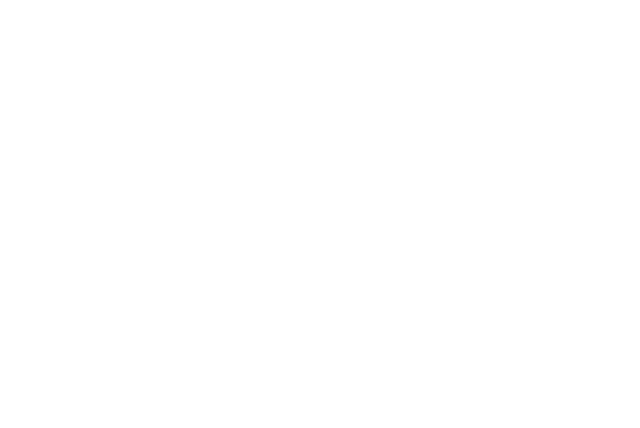
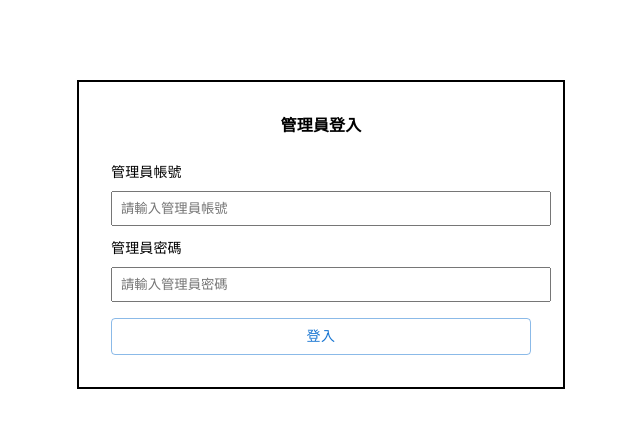
Before and after one commit to Chenredfish/Software_Engineer_Project_2025, a React app in the folder frontend/: page /admin/login in a window 1280 px wide. Before the commit this address had no page. Shown: the top 428 px of the page, without its empty margins (319-959 px from the left). Built offline with nearby package versions, Linux system fonts and the light colour scheme.

Commit message:
管理員登入

```diff
--- a/frontend/src/App.jsx
+++ b/frontend/src/App.jsx
@@ -11,6 +11,7 @@
 import ForgotPasswordPage from "./pages/ForgotPasswordPage";
 import ResetPasswordPage from "./pages/ResetPasswordPage";
 import MovieDetailPage from "./pages/MovieDetailPage";
+import AdminLoginPage from "./pages/AdminLoginPage";
 
 function App() {
   return (
@@ -28,6 +29,7 @@
         <Route path="/forgot-password" element={<ForgotPasswordPage />} />
         <Route path="/reset-password" element={<ResetPasswordPage />} />
         <Route path="/movies/:movieID" element={<MovieDetailPage />} />
+        <Route path="/admin/login" element={<AdminLoginPage />} />
 
 
         {/* 以下都先未接入 */}
--- /dev/null
+++ b/frontend/src/pages/AdminLoginPage.jsx
@@ -0,0 +1,98 @@
+import React, { useState } from "react";
+import axios from "axios";
+import { Box, Typography, Button } from "@mui/material";
+import { useNavigate } from "react-router-dom";
+
+export default function AdminLoginPage() {
+  const navigate = useNavigate();
+  const [account, setAccount] = useState("");
+  const [password, setPassword] = useState("");
+  const [error, setError] = useState("");
+
+  const handleLogin = async () => {
+    setError("");
+
+    if (!account || !password) {
+      setError("請輸入帳號與密碼");
+      return;
+    }
+
+    try {
+      const res = await axios.post(
+        "http://localhost:3000/api/admin/login",
+        {
+          account,
+          password
+        }
+      );
+
+      alert("管理員登入成功");
+
+      // 之後你可以導到後台頁
+      navigate("/admin/dashboard");
+    } catch (e) {
+      setError(
+        e.response?.data?.error || "登入失敗，請確認帳號密碼"
+      );
+    }
+  };
+
+  return (
+    <Box sx={{ display: "flex", justifyContent: "center", mt: 10 }}>
+      <Box
+        sx={{
+          width: 420,
+          border: "2px solid #000",
+          p: 4
+        }}
+      >
+        <Typography
+          sx={{ textAlign: "center", fontWeight: "bold", mb: 3 }}
+        >
+          管理員登入
+        </Typography>
+
+        <Typography sx={{ fontSize: 14, mb: 1 }}>
+          管理員帳號
+        </Typography>
+        <input
+          value={account}
+          onChange={e => setAccount(e.target.value)}
+          placeholder="請輸入管理員帳號"
+          style={{
+            width: "100%",
+            padding: "8px",
+            marginBottom: "12px"
+          }}
+        />
+
+        <Typography sx={{ fontSize: 14, mb: 1 }}>
+          管理員密碼
+        </Typography>
+        <input
+          type="password"
+          value={password}
+          onChange={e => setPassword(e.target.value)}
+          placeholder="請輸入管理員密碼"
+          style={{
+            width: "100%",
+            padding: "8px",
+            marginBottom: "16px"
+          }}
+        />
+
+        <Button fullWidth variant="outlined" onClick={handleLogin}>
+          登入
+        </Button>
+
+        {error && (
+          <Typography
+            sx={{ color: "red", fontSize: 12, mt: 2, textAlign: "center" }}
+          >
+            {error}
+          </Typography>
+        )}
+      </Box>
+    </Box>
+  );
+}
--- a/frontend/src/pages/LoginPage.jsx
+++ b/frontend/src/pages/LoginPage.jsx
@@ -95,7 +95,25 @@
           >
             {item.label}
           </Typography>
+
         ))}
+        {/* ⭐ 新增的分隔線 */}
+        <Typography sx={{ fontSize: 14 }}>|</Typography>
+
+        {/* ⭐ 管理員登入（就在登入/註冊會員右邊） */}
+        <Typography
+          component={RouterLink}
+          to="/admin/login"
+          sx={{
+            fontSize: 14,
+            color: "#000",
+            textDecoration: "none",
+            cursor: "pointer",
+            "&:hover": { textDecoration: "underline" }
+          }}
+        >
+          管理員登入
+        </Typography>
       </Box>
 
       {/* 中間置中框框 */}
```
